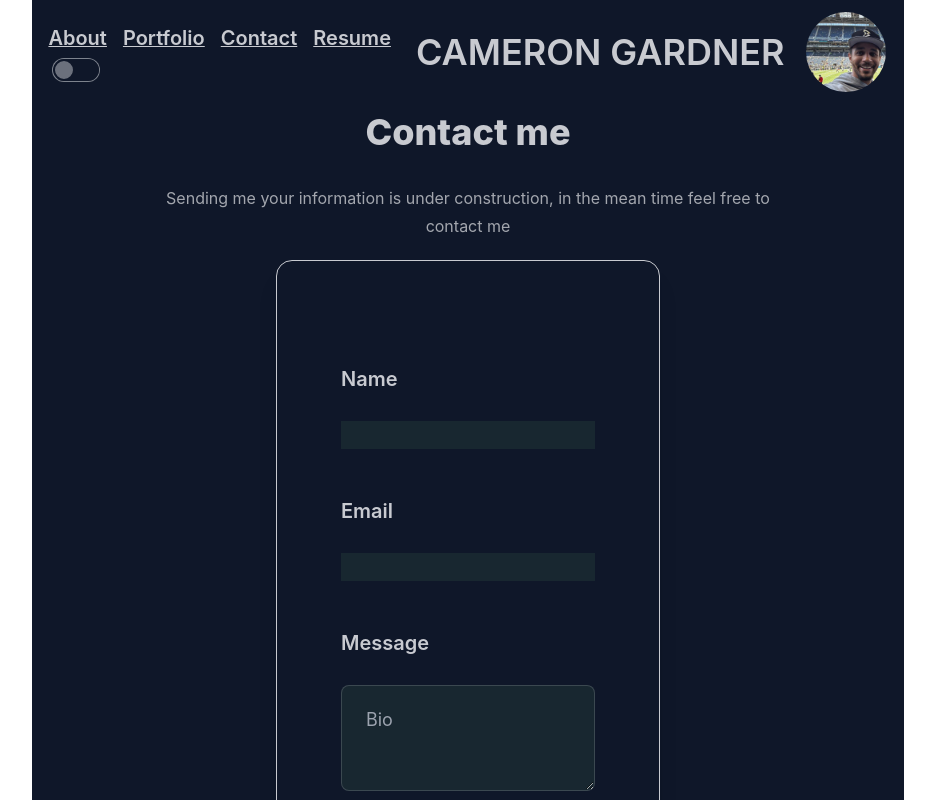
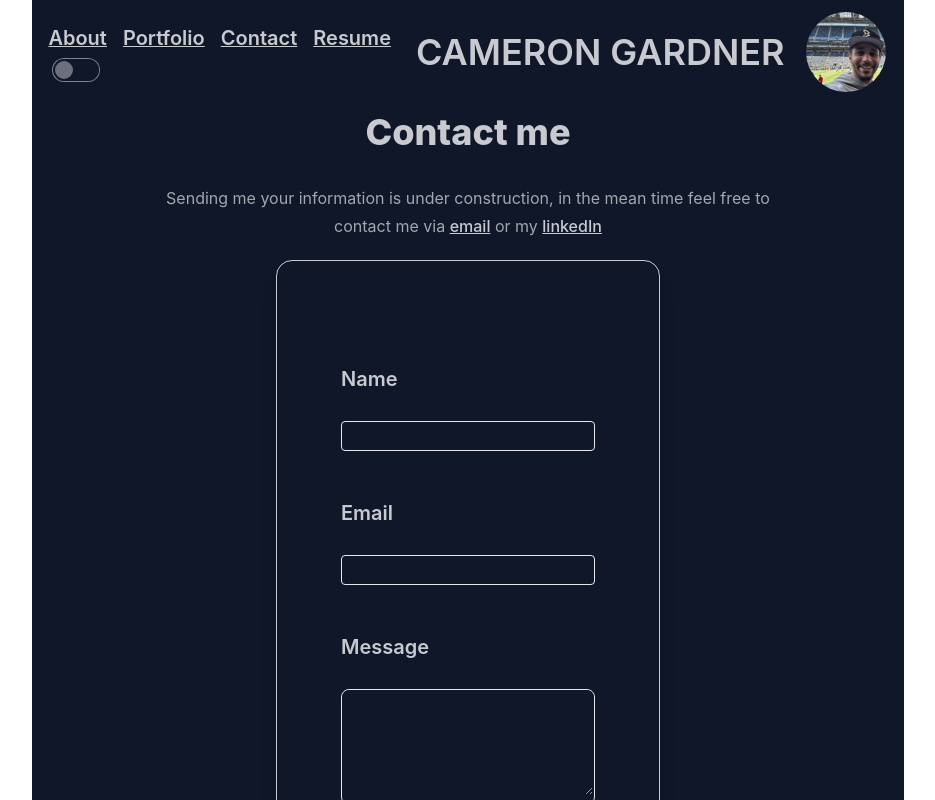
Before and after one commit to CameronG7/React_Vite_Portfolio, a React (Vite) app: page / in a window 1280 px wide. Both pictures are taken after a click on the element "Contact". Shown: the top 800 px of the page, without its empty margins (172-1107 px from the left). Built offline with nearby package versions, Linux system fonts and the light colour scheme.

Commit message:
contact mob/desk, dropdown link enable

```diff
--- a/src/components/Navigation.jsx
+++ b/src/components/Navigation.jsx
@@ -2,14 +2,14 @@ import React from 'react';
 import { useState } from 'react';
 import { useMediaQuery } from 'react-responsive';
 
-export const Navigation = ({ handleToggleTheme,handlePageChange }) => {
+export const Navigation = ({ handleToggleTheme, handlePageChange }) => {
 	const isDesktop = useMediaQuery({ minWidth: 1024 });
 
 	const handlePage = () => {
-	const page = event.target.textContent;
-		console.log('clicked handlePage',page);
+		const page = event.target.textContent;
+		console.log('clicked handlePage', page);
 		handlePageChange(page);
-	}
+	};
 
 	const handleTog = () => {
 		console.log('clicked handletog');
@@ -20,17 +20,45 @@ export const Navigation = ({ handleToggleTheme,handlePageChange }) => {
 		<div className="decide">
 			{isDesktop ? (
 				<div className=" prose flex-auto navbar-start ">
-					<a><h3 onClick={handlePage} className='m-0 inline p-2 hover:cursor-pointer hover:text-secondary-focus '>About</h3></a>
-					<a><h3 onClick={handlePage} className='m-0 inline p-2 hover:cursor-pointer hover:text-secondary-focus'>Portfolio</h3></a>
-					<a><h3 onClick={handlePage} className='m-0 inline p-2 hover:cursor-pointer hover:text-secondary-focus'>Contact</h3></a>
-					<a><h3 onClick={handlePage} className='m-0 inline p-2 hover:cursor-pointer hover:text-secondary-focus'>Resume</h3></a>
+					<a>
+						<h3
+							onClick={handlePage}
+							className="m-0 inline p-2 hover:cursor-pointer hover:text-secondary-focus "
+						>
+							About
+						</h3>
+					</a>
+					<a>
+						<h3
+							onClick={handlePage}
+							className="m-0 inline p-2 hover:cursor-pointer hover:text-secondary-focus"
+						>
+							Portfolio
+						</h3>
+					</a>
+					<a>
+						<h3
+							onClick={handlePage}
+							className="m-0 inline p-2 hover:cursor-pointer hover:text-secondary-focus"
+						>
+							Contact
+						</h3>
+					</a>
+					<a>
+						<h3
+							onClick={handlePage}
+							className="m-0 inline p-2 hover:cursor-pointer hover:text-secondary-focus"
+						>
+							Resume
+						</h3>
+					</a>
 					<input
-								type="checkbox"
-								className="toggle ms-3 mt-1 block w-12"
-								onChange={handleTog}
-							/>
+						type="checkbox"
+						className="toggle ms-3 mt-1 block w-12"
+						onChange={handleTog}
+					/>
 				</div>
-			) : (
+			) : (// if not desktop, render the dropdown menu
 				<div className="dropdown">
 					<label
 						tabIndex={0}
@@ -56,16 +84,36 @@ export const Navigation = ({ handleToggleTheme,handlePageChange }) => {
 						className="menu menu-sm dropdown-content mt-3 z-[1] p-2 shadow-lg bg-base-100 rounded-box w-39"
 					>
 						<li>
-							<a className='hover:text-secondary-focus'>About Me</a>
+							<a
+								onClick={handlePage}
+								className="hover:text-secondary-focus"
+							>
+								About Me
+							</a>
 						</li>
 						<li>
-							<a className='hover:text-secondary-focus'>Portfolio</a>
+							<a
+								onClick={handlePage}
+								className="hover:text-secondary-focus"
+							>
+								Portfolio
+							</a>
 						</li>
 						<li>
-							<a className='hover:text-secondary-focus'>Contact</a>
+							<a
+								onClick={handlePage}
+								className="hover:text-secondary-focus"
+							>
+								Contact
+							</a>
 						</li>
 						<li>
-							<a className='hover:text-secondary-focus'>Resume</a>
+							<a
+								onClick={handlePage}
+								className="hover:text-secondary-focus"
+							>
+								Resume
+							</a>
 						</li>
 						<li>
 							<input
--- a/src/components/pages/Contact.jsx
+++ b/src/components/pages/Contact.jsx
@@ -2,21 +2,30 @@ import React from 'react';
 
 export const Contact = () => {
 	return (
-		<div className='prose mx-auto my-2 '>
-			<h1 className=' justify-center'>Contact me </h1>
-			<p>
+		<div className="prose mx-3 md:mx-auto my-2 ">
+			<h1 className=" justify-center text-base-content">Contact me </h1>
+			<p className="mx-1">
 				Sending me your information is under construction, in the mean time feel
-				free to contact me
+				free to contact me via <a href="mailto:cameron.gardner777@gmail.com">email</a> or my <a href="https://www.linkedin.com/in/cameron-gardner-29a235279/">linkedIn</a>
 			</p>
-			<div className="card  mx-auto w-96 bg-base-100 shadow-xl border border-base-content  ">
+			<div className="card mb-3.5 mx-auto md:w-96 bg-base-100 shadow-xl border border-base-content  ">
 				<div className="card-body ">
 					<h2 className="card-title">Name</h2>
-					<input type="text" className='bg-primary-content'/>
+					<input
+						type="text"
+						className="bg-base-100 border rounded text"
+					/>
 					<h2 className="card-title">Email</h2>
-					<input type="email" className='bg-primary-content focus:ring'/>
+					<input
+						type="email"
+						className="bg-base-100 border rounded  "
+					/>
 					<h2 className="card-title">Message</h2>
-					<textarea placeholder="Bio" className="textarea textarea-bordered textarea-lg w-full max-w-xs bg-primary-content" ></textarea>
-
+					<div className="border rounded-lg">
+						{' '}
+						{/*wrap textarea in a div so that it can have a similar border */}
+						<textarea className="textarea border textarea-lg w-full max-w-xs "></textarea>
+					</div>
 				</div>
 			</div>
 		</div>
```
